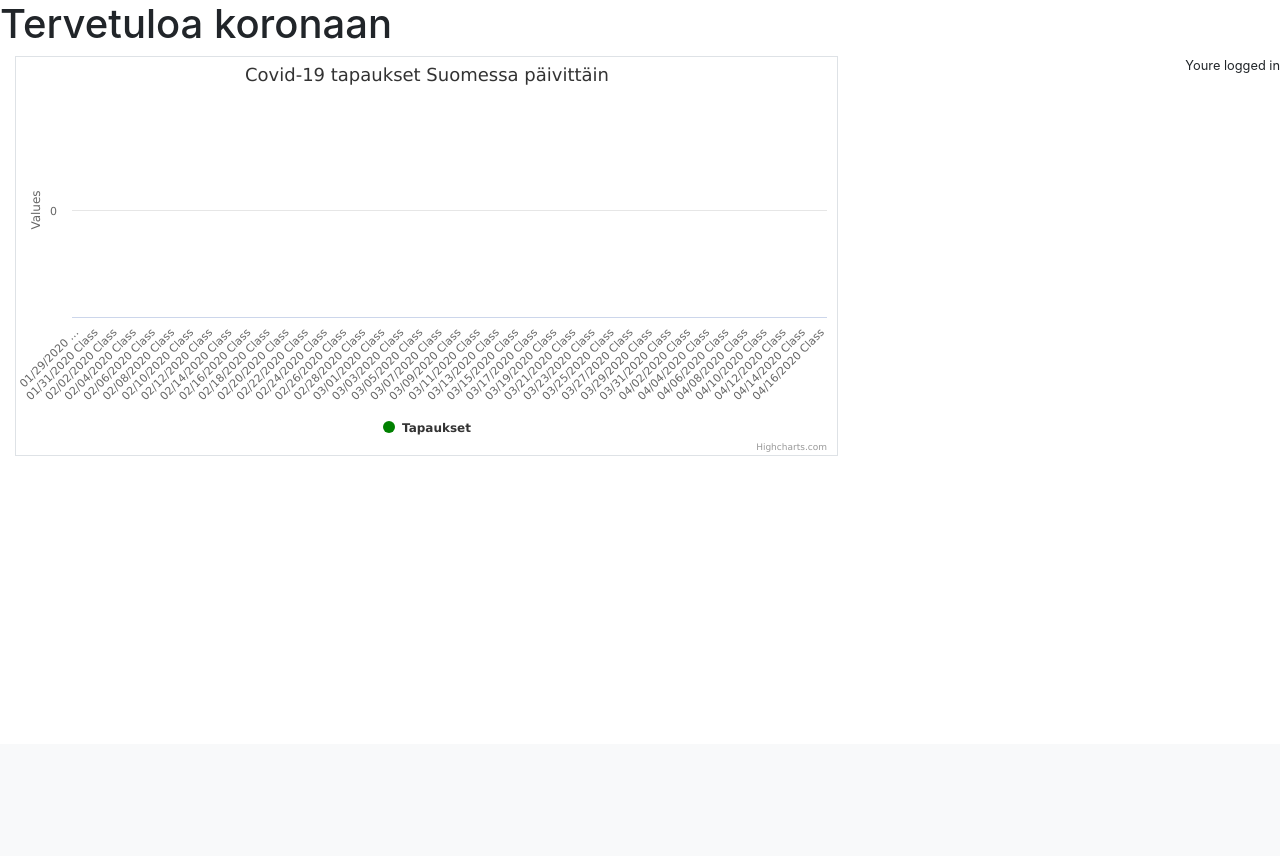
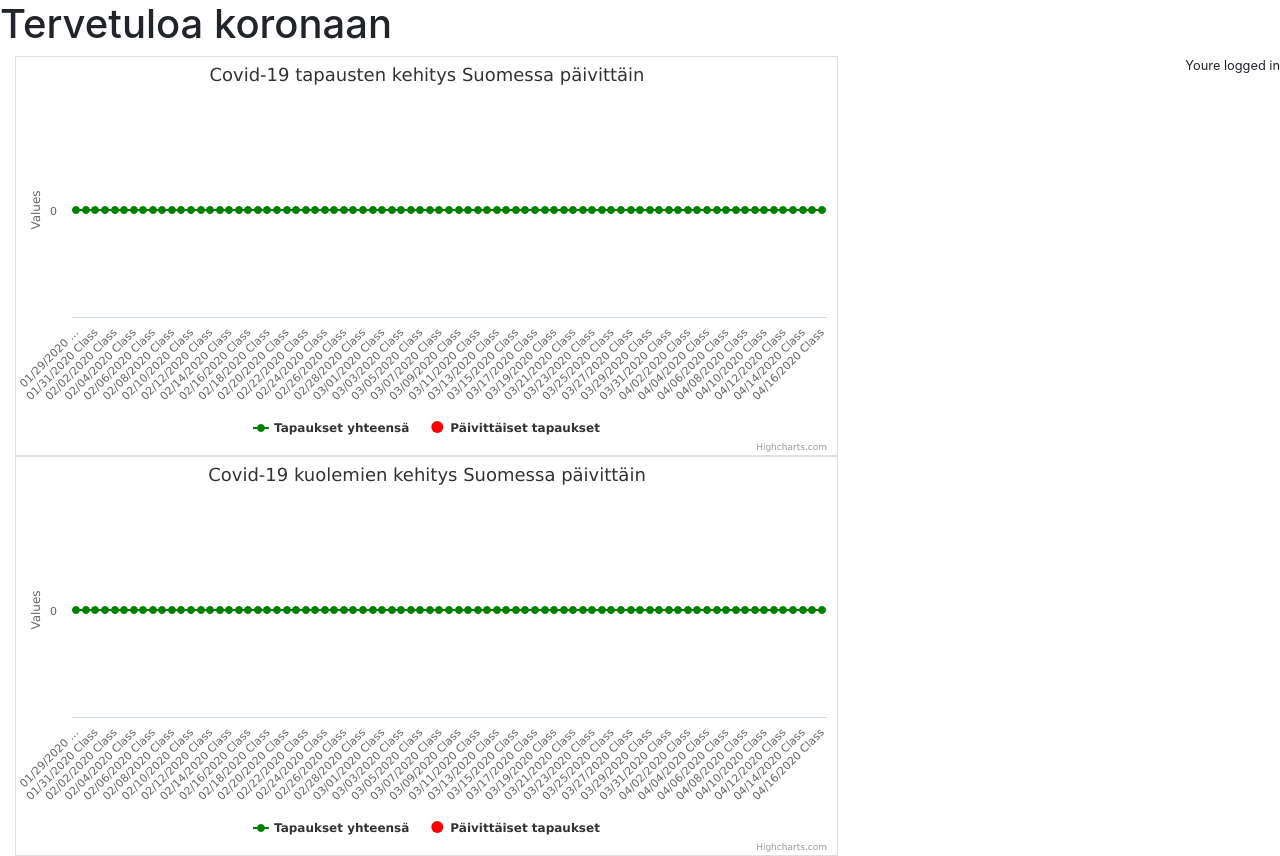
Before and after one commit to santerix6/ohsiha, a Django app: page /visual/ in a window 1280 px wide. Shown: the part 56-912 px from the top of the page. Before the commit the page ends 800 px from the top, so only its background shows below. Run offline with Django 3.2, Linux system fonts and the light colour scheme; the first user in the database is signed in; tables that the repository leaves empty hold one stand-in row (Sample ...); some libraries are stand-ins or nearby versions.

Commit message:
kumulatiiviset tapaus ja kuolema kaaviot löytyy!

```diff
--- a/login/templates/login/visual.html
+++ b/login/templates/login/visual.html
@@ -2,31 +2,66 @@
 {% load crispy_forms_tags %}
 {% block content %}
   <div id="container" style="min-width: 310px; height: 400px; margin: 0 auto" class="border"></div>
+  <div id="container1" style="min-width: 310px; height: 400px; margin: 0 auto" class="border"></div>
 
 {% endblock content %}
 
 {% block scripts%}
 <script src="https://code.highcharts.com/highcharts.js"> </script>
 <script>
-  Highcharts.chart('container', {
-     chart: {
-         type: 'column'
-     },
+  Highcharts.chart('container1', {
      title: {
-         text: 'Covid-19 tapaukset Suomessa päivittäin'
+         text: 'Covid-19 kuolemien kehitys Suomessa päivittäin'
      },
      xAxis: {
          categories: [
-           {% for entry in data %}'{{ entry.paiva }} Class'{% if not forloop.last %}, {% endif %}{% endfor %}
+           {% for entry in data1 %}'{{ entry.paiva }} Class'{% if not forloop.last %}, {% endif %}{% endfor %}
          ]
      },
      series: [{
-         name: 'Tapaukset',
+         type: 'line',
+         name: 'Tapaukset yhteensä',
          data: [
-           {% for entry in data %}{{ entry.lkm }}{% if not forloop.last %}, {% endif %}{% endfor %}
+           {% for entry in data1 %}{{ entry.kumu }}{% if not forloop.last %}, {% endif %}{% endfor %}
          ],
          color: 'green'
-     }]
+     }, {
+         type: 'column',
+         name: 'Päivittäiset tapaukset',
+         data: [
+           {% for entry in data1 %}{{ entry.lkm }}{% if not forloop.last %}, {% endif %}{% endfor %}
+         ],
+         color: 'red'
+     }
+     ]
+ });
+</script>
+<script>
+  Highcharts.chart('container', {
+    title: {
+        text: 'Covid-19 tapausten kehitys Suomessa päivittäin'
+    },
+    xAxis: {
+        categories: [
+          {% for entry in data %}'{{ entry.paiva }} Class'{% if not forloop.last %}, {% endif %}{% endfor %}
+        ]
+    },
+    series: [{
+        type: 'line',
+        name: 'Tapaukset yhteensä',
+        data: [
+          {% for entry in data %}{{ entry.kumu }}{% if not forloop.last %}, {% endif %}{% endfor %}
+        ],
+        color: 'green'
+    }, {
+        type: 'column',
+        name: 'Päivittäiset tapaukset',
+        data: [
+          {% for entry in data %}{{ entry.lkm }}{% if not forloop.last %}, {% endif %}{% endfor %}
+        ],
+        color: 'red'
+    }
+    ]
  });
 </script>
 {% endblock %}
--- a/login/views.py
+++ b/login/views.py
@@ -103,15 +103,31 @@ def visualisoi(request):
     end_date = datetime.date.today()
     start_date = datetime.date(2020,1,29)
     keissi_maarat = []
+    kuolemat = []
+    total = 0
     for i in range((end_date - start_date).days):
         date = start_date + i*day_delta
         kaset = TestTaulu.objects.filter(pva=date).count()
+        total = total + kaset
         strdate = date.strftime("%m/%d/%Y")
         case = {
             'paiva' : strdate,
-            'lkm' : kaset
+            'lkm' : kaset,
+            'kumu' : total
         }
         keissi_maarat.append(case)
+    total_kuolemat = 0
+    for i in range((end_date - start_date).days):
+        date = start_date + i*day_delta
+        kaset = KuolemaTaulu.objects.filter(pva=date).count()
+        total_kuolemat = total_kuolemat + kaset
+        strdate = date.strftime("%m/%d/%Y")
+        case = {
+            'paiva' : strdate,
+            'lkm' : kaset,
+            'kumu' : total_kuolemat
+        }
+        kuolemat.append(case)
     data =  keissi_maarat
-    print(data)
-    return render(request, "login/visual.html", {'data': data})
+    data1 = kuolemat
+    return render(request, "login/visual.html", {'data': data, 'data1':data1})
```
